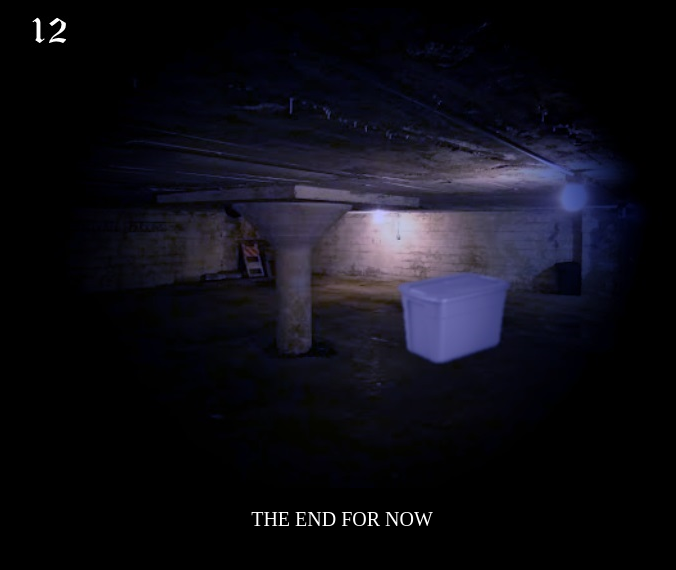
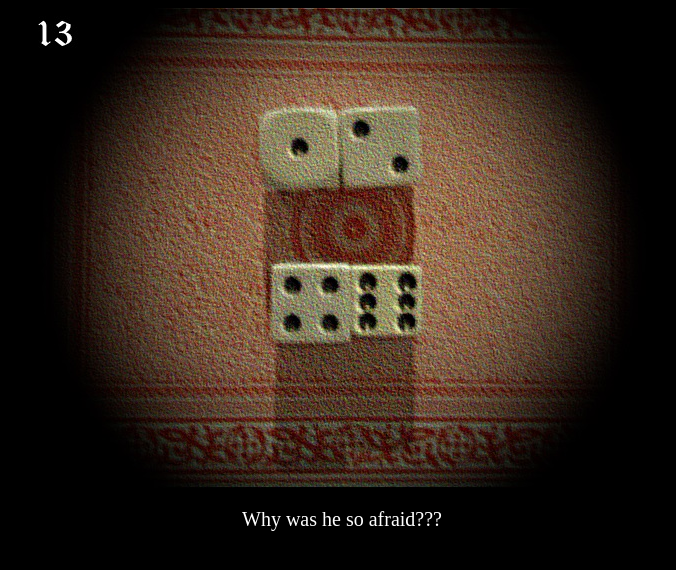
Before and after one commit to decipiriddle/decipiriddle.github.io, a plain HTML site: page notrandom/notrandom.htm in a window 1280 px wide. Shown: the whole page, without its empty margins (298-974 px from the left). Drawn offline with Linux system fonts and the light colour scheme.

Commit message:
level 13

```diff
--- a/notrandom/notrandom.htm
+++ b/notrandom/notrandom.htm
@@ -1,13 +1,13 @@
 <html>
-<title>THE END FOR NOW</title>
+<title>Genesis</title>
 <head>
-	<audio src="../res/doyouhear.mp3" autoplay loop></audio>
+	<audio src="../res/aud1.mp3" autoplay loop></audio>
 	<link rel="stylesheet" href="../style/style.css">
 </head>
 <body>
 	<center>
-		<img src = "../res/dotcom.jpg" width="640" height="480">
-		<p>THE END FOR NOW</p>
+		<img src = "../res/metoo.jpg" width="640" height="480">
+		<p>Why was he so afraid???</p>
 	</center>
 </body>
 </html>
```
Also changed, not shown: notrandom/naked.htm (added), res/metoo.jpg (added).
